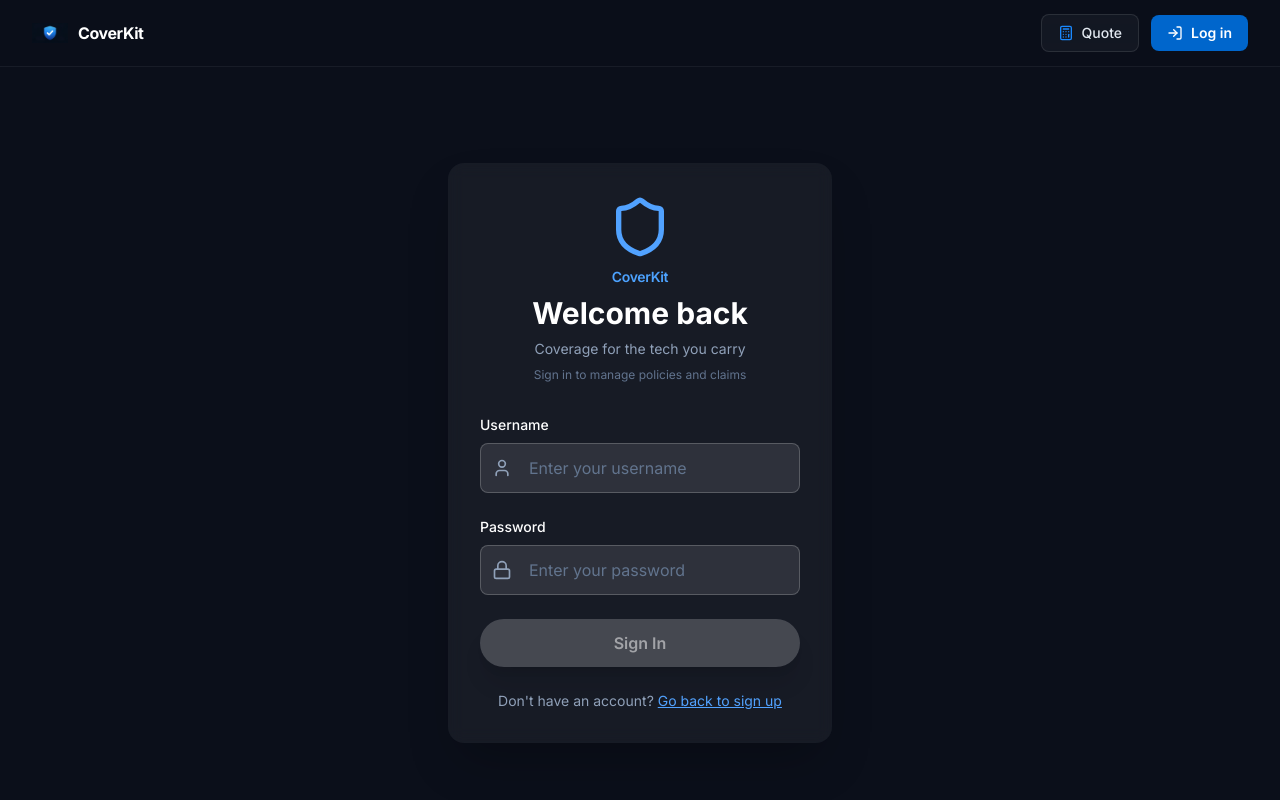
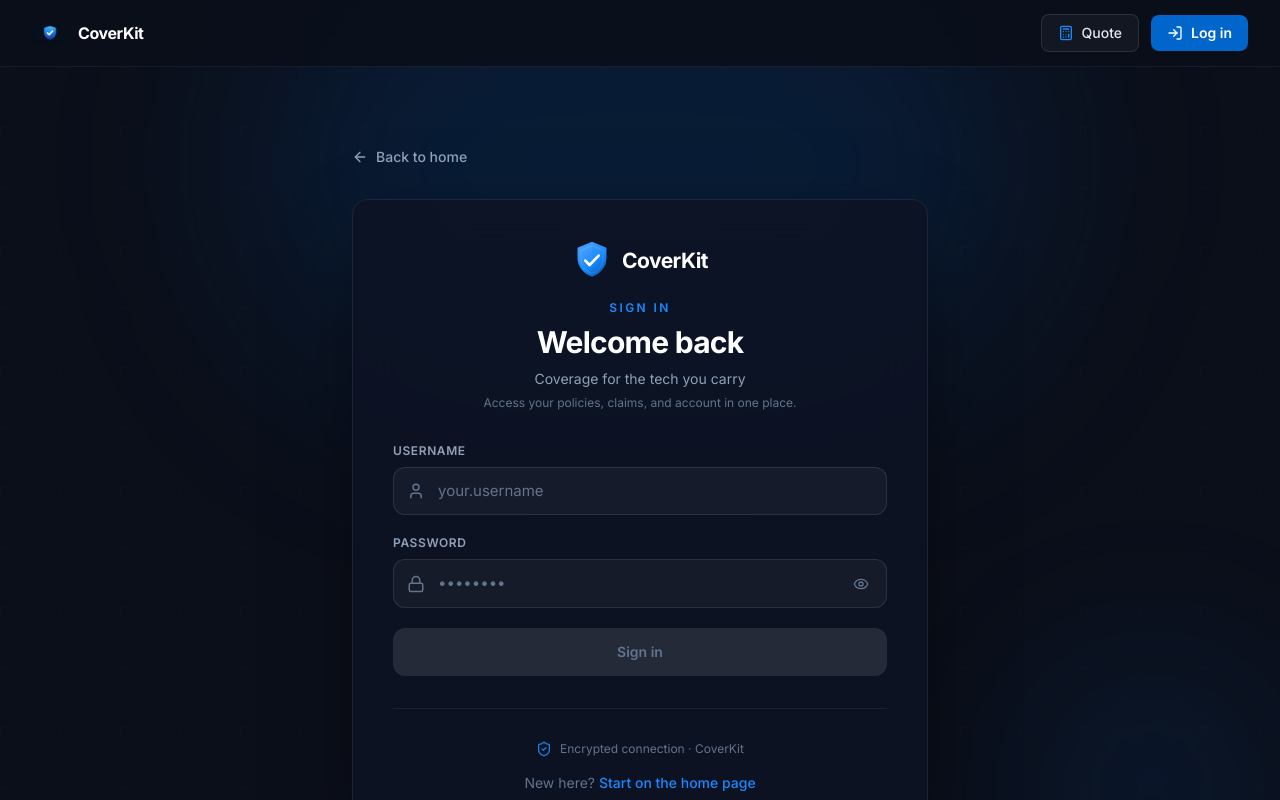
Before and after one commit to Paulndambo/Digital-Insurance, a React (Vite) app in the folder deviceinsurance/: page / in a window 1280 px wide. Both pictures are taken after a click on the button "Log in". Shown: the top 800 px of the page. Built offline with nearby package versions, Linux system fonts and the light colour scheme; what @react-pdf/renderer would draw is missing.

Commit message:
Login page enhancements

```diff
--- a/deviceinsurance/src/components/Login.jsx
+++ b/deviceinsurance/src/components/Login.jsx
@@ -1,10 +1,23 @@
-import React, { useState } from 'react';
-import { Shield, User, Lock, Loader2, AlertCircle } from 'lucide-react';
+import React, { useId, useState } from 'react';
+import {
+  User,
+  Lock,
+  Loader2,
+  AlertCircle,
+  ArrowLeft,
+  Eye,
+  EyeOff,
+  ShieldCheck,
+} from 'lucide-react';
+import BrandLogo from './BrandLogo';
 import { BRAND_NAME, BRAND_TAGLINE } from '../constants/branding';
 
 const Login = ({ onLogin, onBack, loading, error }) => {
   const [username, setUsername] = useState('');
   const [password, setPassword] = useState('');
+  const [showPassword, setShowPassword] = useState(false);
+  const usernameId = useId();
+  const passwordId = useId();
 
   const handleSubmit = (e) => {
     e.preventDefault();
@@ -14,34 +27,90 @@ const Login = ({ onLogin, onBack, loading, error }) => {
   };
 
   return (
-    <div className="max-w-md mx-auto px-4 sm:px-6 lg:px-8 py-24">
-      <div className="bg-white/5 backdrop-blur-sm rounded-2xl p-8 shadow-2xl">
-        <div className="text-center mb-8">
-          <Shield className="w-16 h-16 text-blue-400 mx-auto mb-2" />
-          <p className="text-sm font-semibold tracking-tight text-primary-300">{BRAND_NAME}</p>
-          <h2 className="text-3xl font-bold mb-2 mt-2">Welcome back</h2>
-          <p className="text-slate-400 text-sm">{BRAND_TAGLINE}</p>
-          <p className="text-slate-500 text-xs mt-2">Sign in to manage policies and claims</p>
+    <div className="relative flex min-h-[calc(100vh-12rem)] flex-col items-center justify-center px-4 py-12 sm:min-h-[calc(100vh-10rem)] sm:px-6 sm:py-16 lg:py-20">
+      {/* Ambient background — matches app shell, stays subtle */}
+      <div
+        className="pointer-events-none absolute inset-0 bg-dot-pattern opacity-[0.35]"
+        aria-hidden
+      />
+      <div
+        className="pointer-events-none absolute -top-32 left-1/2 h-[28rem] w-[48rem] -translate-x-1/2 rounded-full bg-primary-600/20 blur-[100px]"
+        aria-hidden
+      />
+      <div
+        className="pointer-events-none absolute bottom-0 right-0 h-64 w-64 rounded-full bg-primary-500/10 blur-[80px]"
+        aria-hidden
+      />
+
+      <div className="relative z-10 w-full max-w-lg sm:max-w-xl animate-in">
+        <button
+          type="button"
+          onClick={onBack}
+          disabled={loading}
+          className="mb-8 inline-flex items-center gap-2 text-sm font-medium text-slate-400 transition hover:text-white focus-visible:outline focus-visible:outline-2 focus-visible:outline-offset-2 focus-visible:outline-primary-400 disabled:pointer-events-none disabled:opacity-40"
+        >
+          <ArrowLeft className="h-4 w-4 shrink-0" aria-hidden />
+          Back to home
+        </button>
+
+        <div className="rounded-2xl border border-white/[0.08] bg-[#0d1324]/85 p-8 shadow-[0_24px_80px_-24px_rgba(0,0,0,0.65)] backdrop-blur-xl sm:p-10">
+          <header className="mb-8 text-center">
+            <div className="mb-5 flex justify-center">
+              <BrandLogo variant="full" iconSize={40} className="justify-center" />
             </div>
+            <p className="text-xs font-semibold uppercase tracking-[0.2em] text-primary-400">
+              Sign in
+            </p>
+            <h1 className="mt-2 text-2xl font-bold tracking-tight text-white sm:text-3xl">
+              Welcome back
+            </h1>
+            <p className="mt-2 text-sm leading-relaxed text-slate-400">{BRAND_TAGLINE}</p>
+            <p className="mt-1 text-xs text-slate-500">
+              Access your policies, claims, and account in one place.
+            </p>
+          </header>
 
           {error && (
-          <div className="mb-6 bg-red-500/20 border border-red-500/50 rounded-lg p-4 flex items-center gap-2">
-            <AlertCircle className="w-5 h-5 text-red-400" />
-            <p className="text-sm text-red-400">{error}</p>
+            <div
+              role="alert"
+              aria-live="polite"
+              className="mb-6 flex gap-3 rounded-xl border border-red-500/35 bg-red-500/[0.12] px-4 py-3 text-left"
+            >
+              <AlertCircle
+                className="mt-0.5 h-5 w-5 shrink-0 text-red-400"
+                aria-hidden
+              />
+              <p className="text-sm leading-snug text-red-200">{error}</p>
             </div>
           )}
 
-        <form onSubmit={handleSubmit} className="space-y-6">
+          <form
+            onSubmit={handleSubmit}
+            className="space-y-5"
+            aria-busy={loading}
+            noValidate
+          >
             <div>
-            <label className="block text-sm font-medium mb-2">Username</label>
+              <label
+                htmlFor={usernameId}
+                className="mb-2 block text-xs font-semibold uppercase tracking-wider text-slate-400"
+              >
+                Username
+              </label>
               <div className="relative">
-              <User className="absolute left-3 top-1/2 -translate-y-1/2 w-5 h-5 text-slate-400" />
+                <User
+                  className="pointer-events-none absolute left-3.5 top-1/2 h-[1.125rem] w-[1.125rem] -translate-y-1/2 text-slate-500"
+                  aria-hidden
+                />
                 <input
+                  id={usernameId}
+                  name="username"
                   type="text"
+                  autoComplete="username"
                   value={username}
                   onChange={(e) => setUsername(e.target.value)}
-                className="w-full bg-white/10 border border-white/20 rounded-lg pl-12 pr-4 py-3 focus:outline-none focus:ring-2 focus:ring-blue-500 transition-all text-white placeholder-slate-500"
-                placeholder="Enter your username"
+                  className="w-full rounded-xl border border-white/10 bg-white/[0.04] py-3 pl-11 pr-4 text-[15px] text-white placeholder:text-slate-500 transition focus:border-primary-400/40 focus:outline-none focus:ring-2 focus:ring-primary-500/25 disabled:cursor-not-allowed disabled:opacity-50"
+                  placeholder="your.username"
                   required
                   disabled={loading}
                 />
@@ -49,52 +118,79 @@ const Login = ({ onLogin, onBack, loading, error }) => {
             </div>
 
             <div>
-            <label className="block text-sm font-medium mb-2">Password</label>
+              <label
+                htmlFor={passwordId}
+                className="mb-2 block text-xs font-semibold uppercase tracking-wider text-slate-400"
+              >
+                Password
+              </label>
               <div className="relative">
-              <Lock className="absolute left-3 top-1/2 -translate-y-1/2 w-5 h-5 text-slate-400" />
+                <Lock
+                  className="pointer-events-none absolute left-3.5 top-1/2 h-[1.125rem] w-[1.125rem] -translate-y-1/2 text-slate-500"
+                  aria-hidden
+                />
                 <input
-                type="password"
+                  id={passwordId}
+                  name="password"
+                  type={showPassword ? 'text' : 'password'}
+                  autoComplete="current-password"
                   value={password}
                   onChange={(e) => setPassword(e.target.value)}
-                className="w-full bg-white/10 border border-white/20 rounded-lg pl-12 pr-4 py-3 focus:outline-none focus:ring-2 focus:ring-blue-500 transition-all text-white placeholder-slate-500"
-                placeholder="Enter your password"
+                  className="w-full rounded-xl border border-white/10 bg-white/[0.04] py-3 pl-11 pr-12 text-[15px] text-white placeholder:text-slate-500 transition focus:border-primary-400/40 focus:outline-none focus:ring-2 focus:ring-primary-500/25 disabled:cursor-not-allowed disabled:opacity-50"
+                  placeholder="••••••••"
                   required
                   disabled={loading}
                 />
+                <button
+                  type="button"
+                  onClick={() => setShowPassword((v) => !v)}
+                  disabled={loading}
+                  className="absolute right-2 top-1/2 flex h-9 w-9 -translate-y-1/2 items-center justify-center rounded-lg text-slate-500 transition hover:bg-white/[0.06] hover:text-slate-300 focus-visible:outline focus-visible:outline-2 focus-visible:outline-offset-2 focus-visible:outline-primary-400 disabled:pointer-events-none"
+                  aria-label={showPassword ? 'Hide password' : 'Show password'}
+                >
+                  {showPassword ? (
+                    <EyeOff className="h-4 w-4" aria-hidden />
+                  ) : (
+                    <Eye className="h-4 w-4" aria-hidden />
+                  )}
+                </button>
               </div>
             </div>
 
             <button
               type="submit"
               disabled={!username || !password || loading}
-            className={`w-full px-6 py-3 rounded-full font-semibold transition-all shadow-xl flex items-center justify-center gap-2 ${
-              username && password && !loading
-                ? 'bg-gradient-to-r from-blue-500 to-purple-500 hover:scale-105'
-                : 'bg-white/20 text-white/50 cursor-not-allowed'
-            }`}
+              className="flex w-full items-center justify-center gap-2 rounded-xl bg-primary-500 px-4 py-3.5 text-sm font-semibold text-white shadow-lg shadow-primary-900/30 transition hover:bg-primary-400 focus-visible:outline focus-visible:outline-2 focus-visible:outline-offset-2 focus-visible:outline-primary-400 disabled:cursor-not-allowed disabled:bg-white/10 disabled:text-slate-500 disabled:shadow-none"
             >
               {loading ? (
                 <>
-                <Loader2 className="w-5 h-5 animate-spin" />
-                Signing In...
+                  <Loader2 className="h-5 w-5 animate-spin" aria-hidden />
+                  Signing in…
                 </>
               ) : (
-              'Sign In'
+                'Sign in'
               )}
             </button>
+          </form>
 
-          <p className="text-center text-sm text-slate-400">
-            Don't have an account?{' '}
+          <div className="mt-8 flex flex-col items-center gap-4 border-t border-white/[0.06] pt-8">
+            <div className="flex items-center gap-2 text-xs text-slate-500">
+              <ShieldCheck className="h-4 w-4 text-primary-400/90" aria-hidden />
+              <span>Encrypted connection · {BRAND_NAME}</span>
+            </div>
+            <p className="text-center text-sm text-slate-500">
+              New here?{' '}
               <button
                 type="button"
                 onClick={onBack}
-              className="text-blue-400 hover:text-blue-300 underline"
+                className="font-medium text-primary-400 transition hover:text-primary-300 focus-visible:outline focus-visible:outline-2 focus-visible:outline-offset-2 focus-visible:outline-primary-400 disabled:opacity-40"
                 disabled={loading}
               >
-              Go back to sign up
+                Start on the home page
               </button>
             </p>
-        </form>
+          </div>
+        </div>
       </div>
     </div>
   );
```
Lines whose indentation alone changed are shown as unchanged.
